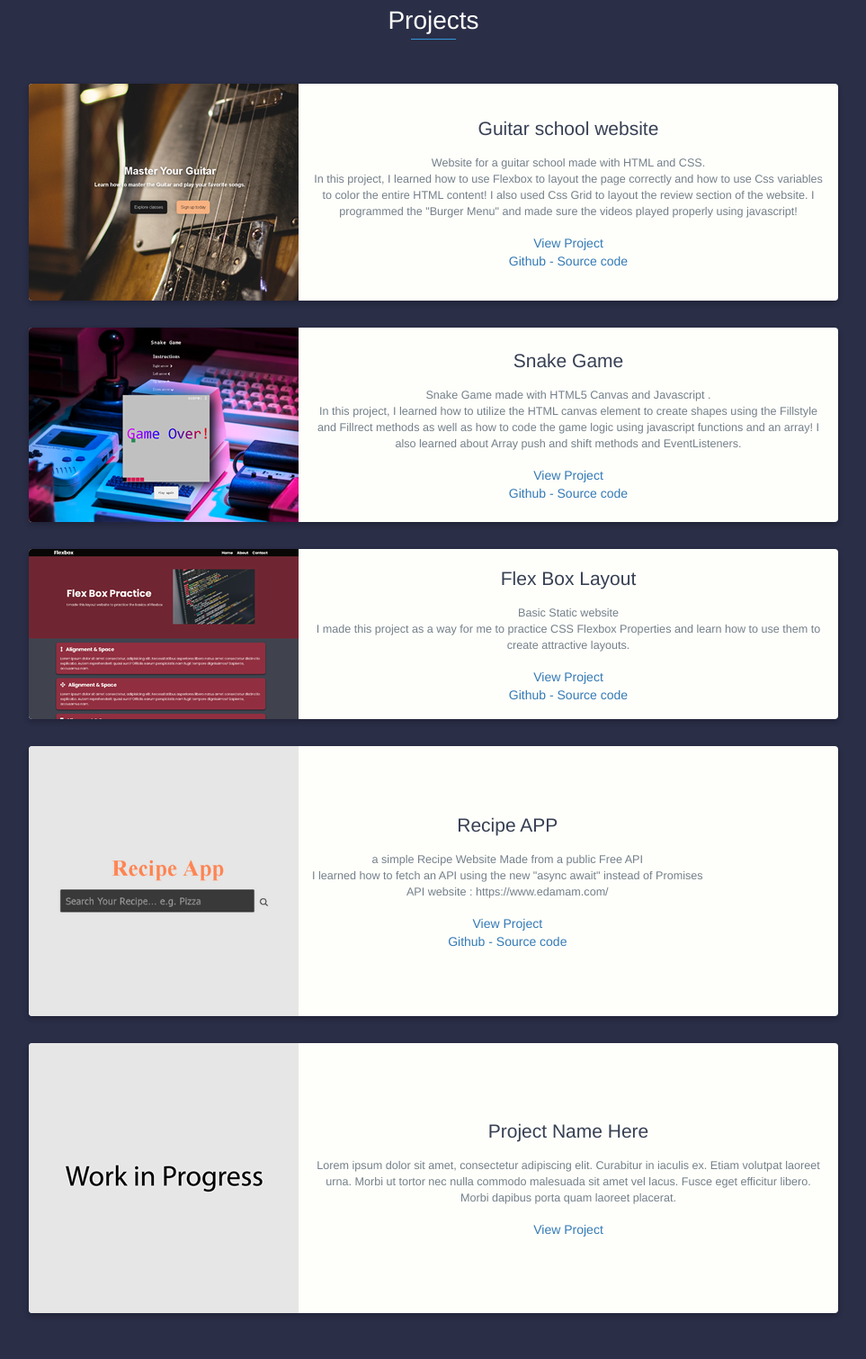
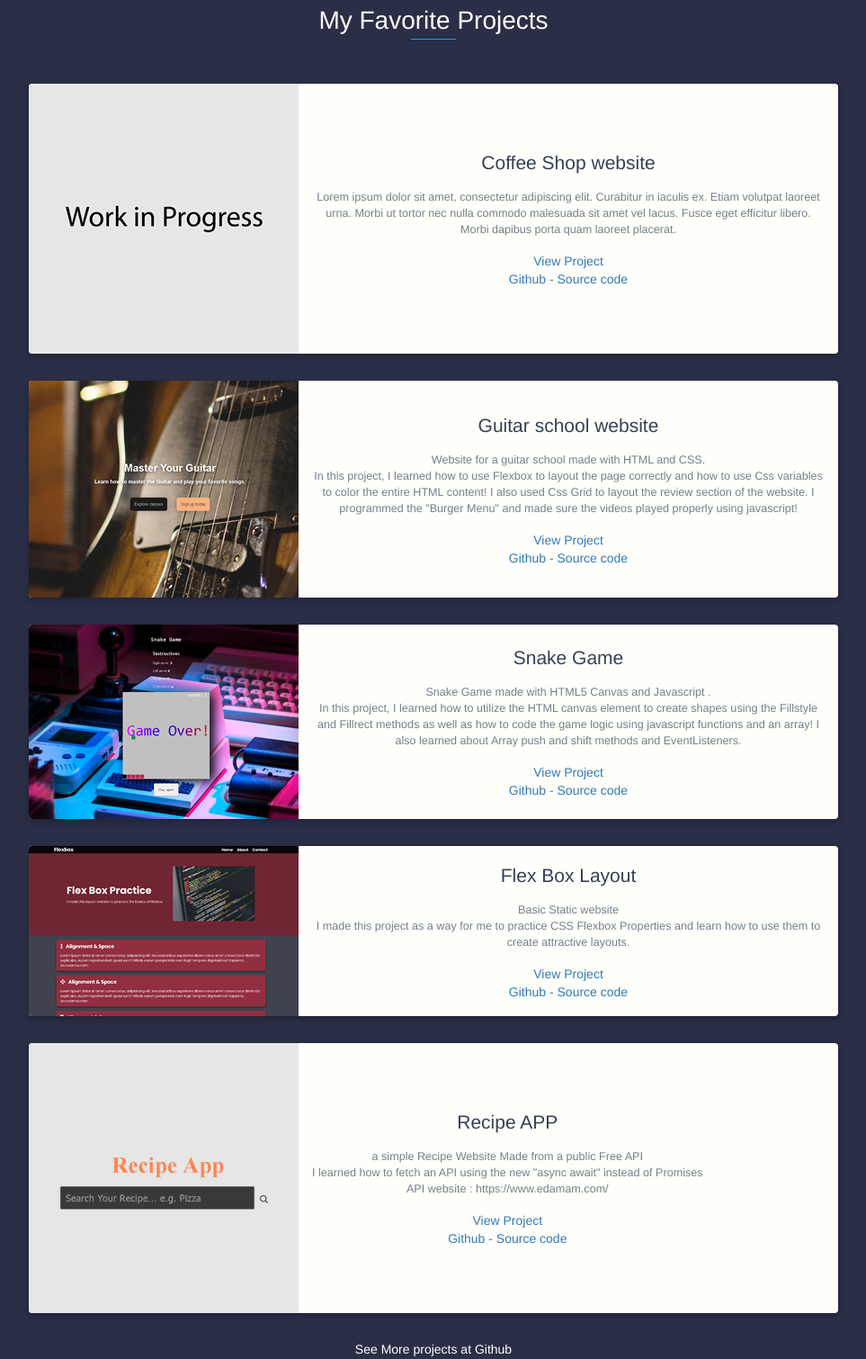
Before and after one commit to AmineTamar/Aminetamar.github.io, a website: page index.html in a window 1280 px wide. Shown: the part 2362-3872 px from the top of the page at 90% size, without its empty margins (158-1121 px from the left). Drawn offline with nearby package versions, Linux system fonts and the light colour scheme.

Commit message:
Added New project : Coffee shop website / added github link

```diff
--- a/index.html
+++ b/index.html
@@ -176,10 +176,30 @@ Techniken der IT-Entwicklung
 
 
     <div id="projects" class="background-alt" style="background-color:var(--maincolor2)">
-        <h2 style="color:var(--seconadrycolor)"class="heading">Projects</h2>
+        <h2 style="color:var(--seconadrycolor)"class="heading">My Favorite Projects</h2>
         <div class="container">
             <div class="row">
+
                 <div class="project shadow-large">
+                    <div class="project-image">
+                        <img src="images/project.jpg">
+                    </div>
+                    <!-- End .project-image -->
+                    <div class="project-info">
+                        <h3>Coffee Shop website</h3>
+                        <p>
+                            Lorem ipsum dolor sit amet, consectetur adipiscing elit. Curabitur in iaculis ex. Etiam volutpat laoreet urna. Morbi ut tortor nec nulla commodo malesuada sit amet vel lacus. Fusce eget efficitur libero. Morbi dapibus porta quam laoreet placerat.
+                        </p>
+                        <a target="_blank" href="https://coffee-shop-website-111.netlify.app/">View Project</a> <br>
+                        <a href="https://github.com/AmineTamar/coffee-shop-website" target="_blank" rel="noopener noreferrer">Github - Source code</a>
+                    </div>
+                    <!-- End .project-info -->
+
+                </div>
+                <!-- End .project -->
+                <div class="project shadow-large">
+
+
                     <div class="project-image">
                         <img src="images/guitarschool.jpg
                         "  />
@@ -258,28 +278,16 @@ I programmed the "Burger Menu" and made sure the videos played properly using ja
                     </div>
                     <!-- End .project-info -->
 
+
                 </div>
 
-                <div class="project shadow-large">
-                    <div class="project-image">
-                        <img src="images/project.jpg">
-                    </div>
-                    <!-- End .project-image -->
-                    <div class="project-info">
-                        <h3>Project Name Here</h3>
-                        <p>
-                            Lorem ipsum dolor sit amet, consectetur adipiscing elit. Curabitur in iaculis ex. Etiam volutpat laoreet urna. Morbi ut tortor nec nulla commodo malesuada sit amet vel lacus. Fusce eget efficitur libero. Morbi dapibus porta quam laoreet placerat.
-                        </p>
-                        <a href="#">View Project</a>
-                    </div>
-                    <!-- End .project-info -->
-
-                </div>
-                <!-- End .project -->
+                <a target="_blank"style="color:white" href="https://github.com/AmineTamar"> See More projects at Github</a>
             </div>
         </div>
     </div>
     <!-- End #projects -->
+
+
 
     <div style="background-color: var(--seconadrycolor);"id="skills">
         <h2 class="heading">IT-Kenntnisse</h2>
@@ -349,7 +357,7 @@ I programmed the "Burger Menu" and made sure the videos played properly using ja
                             <a href="https://twitter.com/amine_tamar" target="_blank"><i class="fa fa-twitter" aria-hidden="true"></i></a>
                         </li>
                         <li>
-                            <a href="https://www.linkedin.com/" target="_blank"><i class="fa fa-linkedin" aria-hidden="true"></i></a>
+                            <a href="https://www.linkedin.com/in/amine-tamar/" target="_blank"><i class="fa fa-linkedin" aria-hidden="true"></i></a>
                         </li>
 
                     </ul>
```
